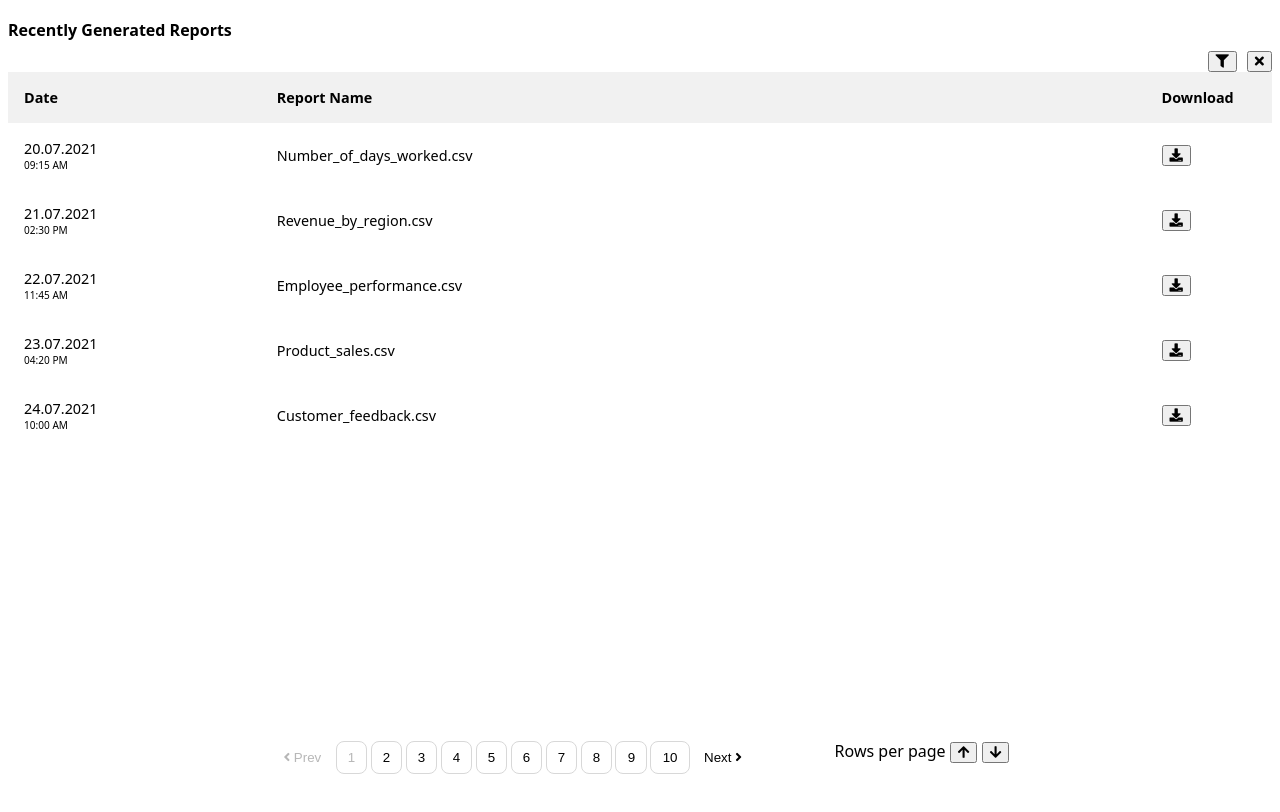
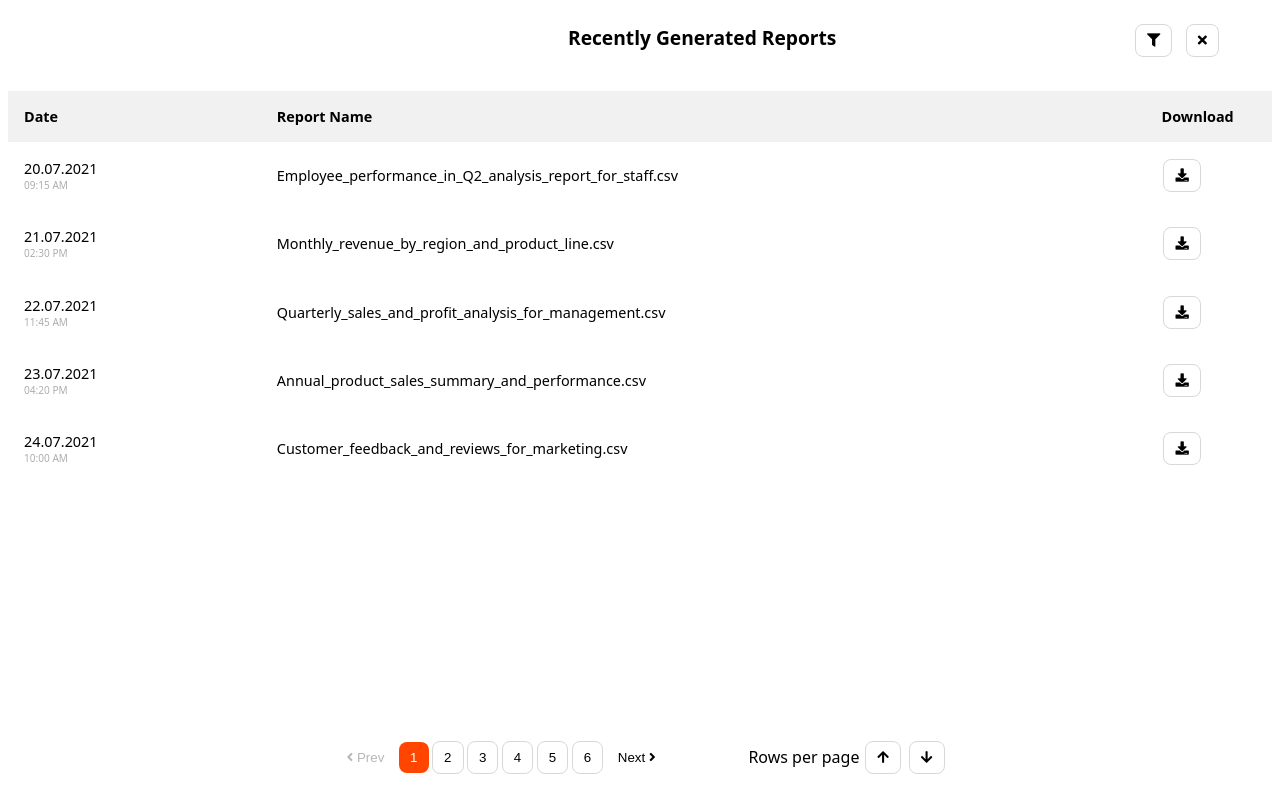
Before and after one commit to isaacngabirano/monterassignment, a Next.js app: page /dialog_box/dialogbox in a window 1280 px wide. Shown: the top 812 px of the page. Built offline with nearby package versions, Linux system fonts and the light colour scheme.

Commit message:
fixed styling, final touches, imported dialog to index page

```diff
--- a/src/components/DummyData.js
+++ b/src/components/DummyData.js
@@ -3,296 +3,181 @@
     index: 1,
     date: "20.07.2021",
     time: "09:15 AM",
-    name: "Number_of_days_worked.csv",
+    name: "Employee_performance_in_Q2_analysis_report_for_staff.csv",
   },
   {
     index: 2,
     date: "21.07.2021",
     time: "02:30 PM",
-    name: "Revenue_by_region.csv",
+    name: "Monthly_revenue_by_region_and_product_line.csv",
   },
   {
     index: 3,
     date: "22.07.2021",
     time: "11:45 AM",
-    name: "Employee_performance.csv",
+    name: "Quarterly_sales_and_profit_analysis_for_management.csv",
   },
-  { index: 4, date: "23.07.2021", time: "04:20 PM", name: "Product_sales.csv" },
+  {
+    index: 4,
+    date: "23.07.2021",
+    time: "04:20 PM",
+    name: "Annual_product_sales_summary_and_performance.csv",
+  },
   {
     index: 5,
     date: "24.07.2021",
     time: "10:00 AM",
-    name: "Customer_feedback.csv",
+    name: "Customer_feedback_and_reviews_for_marketing.csv",
   },
   {
     index: 6,
     date: "25.07.2021",
     time: "03:45 PM",
-    name: "Inventory_status.csv",
+    name: "Inventory_status_and_management_overview_report.csv",
   },
   {
     index: 7,
     date: "26.07.2021",
     time: "08:30 AM",
-    name: "Website_traffic.csv",
+    name: "Website_traffic_and_analytics_for_IT.csv",
   },
   {
     index: 8,
     date: "27.07.2021",
     time: "01:00 PM",
-    name: "Sales_forecast.csv",
+    name: "Sales_forecast_and_projection_for_next_quarter.csv",
   },
   {
     index: 9,
     date: "28.07.2021",
     time: "05:15 PM",
-    name: "Expense_report.csv",
+    name: "Expense_report_and_analysis_for_accounting.csv",
   },
   {
     index: 10,
     date: "29.07.2021",
     time: "09:45 AM",
-    name: "Project_timeline.csv",
+    name: "Project_timeline_and_planning_for_development.csv",
   },
   {
     index: 11,
     date: "30.07.2021",
     time: "02:00 PM",
-    name: "Number_of_days_worked.csv",
+    name: "Number_of_days_worked_and_timesheets_for_HR.csv",
   },
   {
     index: 12,
     date: "31.07.2021",
     time: "11:30 AM",
-    name: "Revenue_by_region.csv",
+    name: "Revenue_by_region_and_market_segment.csv",
   },
   {
     index: 13,
     date: "01.08.2021",
     time: "03:15 PM",
-    name: "Employee_performance.csv",
+    name: "Employee_performance_review_and_feedback.csv",
   },
   {
     index: 14,
     date: "02.08.2021",
     time: "09:00 AM",
-    name: "Product_sales.csv",
+    name: "Product_sales_and_inventory_management.csv",
   },
   {
     index: 15,
     date: "03.08.2021",
     time: "01:45 PM",
-    name: "Customer_feedback.csv",
+    name: "Customer_feedback_and_satisfaction_survey.csv",
   },
   {
     index: 16,
     date: "04.08.2021",
     time: "10:30 AM",
-    name: "Inventory_status.csv",
+    name: "Inventory_status_and_stock_analysis_for_operations.csv",
   },
   {
     index: 17,
     date: "05.08.2021",
     time: "04:00 PM",
-    name: "Website_traffic.csv",
+    name: "Website_traffic_and_user_behavior_analysis.csv",
   },
   {
     index: 18,
     date: "06.08.2021",
     time: "08:45 AM",
-    name: "Sales_forecast.csv",
+    name: "Sales_forecast_and_revenue_projection.csv",
   },
   {
     index: 19,
     date: "07.08.2021",
     time: "02:15 PM",
-    name: "Expense_report.csv",
+    name: "Expense_report_and_budget_analysis.csv",
   },
   {
     index: 20,
     date: "08.08.2021",
     time: "05:30 PM",
-    name: "Project_timeline.csv",
+    name: "Project_timeline_and_delivery_schedule_for_clients.csv",
   },
   {
     index: 21,
     date: "09.08.2021",
     time: "09:00 AM",
-    name: "Number_of_days_worked.csv",
+    name: "Number_of_days_worked_and_leave_records_for_staff.csv",
   },
   {
     index: 22,
     date: "10.08.2021",
     time: "03:30 PM",
-    name: "Revenue_by_region.csv",
+    name: "Revenue_by_region_and_product_category.csv",
   },
   {
     index: 23,
     date: "11.08.2021",
     time: "11:00 AM",
-    name: "Employee_performance.csv",
+    name: "Employee_performance_and_training_records.csv",
   },
   {
     index: 24,
     date: "12.08.2021",
     time: "02:45 PM",
-    name: "Product_sales.csv",
+    name: "Product_sales_and_customer_purchases.csv",
   },
   {
     index: 25,
     date: "13.08.2021",
     time: "09:15 AM",
-    name: "Customer_feedback.csv",
+    name: "Customer_feedback_and_support_tickets.csv",
   },
   {
     index: 26,
     date: "14.08.2021",
     time: "04:30 PM",
-    name: "Inventory_status.csv",
+    name: "Inventory_status_and_supply_chain_analysis.csv",
   },
   {
     index: 27,
     date: "15.08.2021",
     time: "08:00 AM",
-    name: "Website_traffic.csv",
+    name: "Website_traffic_and_page_performance_metrics.csv",
   },
   {
     index: 28,
     date: "16.08.2021",
     time: "01:15 PM",
-    name: "Sales_forecast.csv",
+    name: "Sales_forecast_and_market_trends_analysis.csv",
   },
   {
     index: 29,
     date: "17.08.2021",
     time: "05:45 PM",
-    name: "Expense_report.csv",
+    name: "Expense_report_and_cost_allocation.csv",
   },
   {
     index: 30,
     date: "18.08.2021",
     time: "10:15 AM",
-    name: "Project_timeline.csv",
-  },
-  {
-    index: 31,
-    date: "19.08.2021",
-    time: "02:30 PM",
-    name: "Number_of_days_worked.csv",
-  },
-  {
-    index: 32,
-    date: "20.08.2021",
-    time: "11:45 AM",
-    name: "Revenue_by_region.csv",
-  },
-  {
-    index: 33,
-    date: "21.08.2021",
-    time: "04:00 PM",
-    name: "Employee_performance.csv",
-  },
-  {
-    index: 34,
-    date: "22.08.2021",
-    time: "08:30 AM",
-    name: "Product_sales.csv",
-  },
-  {
-    index: 35,
-    date: "23.08.2021",
-    time: "01:00 PM",
-    name: "Customer_feedback.csv",
-  },
-  {
-    index: 36,
-    date: "24.08.2021",
-    time: "10:45 AM",
-    name: "Inventory_status.csv",
-  },
-  {
-    index: 37,
-    date: "25.08.2021",
-    time: "03:15 PM",
-    name: "Website_traffic.csv",
-  },
-  {
-    index: 38,
-    date: "26.08.2021",
-    time: "09:00 AM",
-    name: "Sales_forecast.csv",
-  },
-  {
-    index: 39,
-    date: "27.08.2021",
-    time: "02:45 PM",
-    name: "Expense_report.csv",
-  },
-  {
-    index: 40,
-    date: "28.08.2021",
-    time: "05:30 PM",
-    name: "Project_timeline.csv",
-  },
-  {
-    index: 41,
-    date: "29.08.2021",
-    time: "08:45 AM",
-    name: "Number_of_days_worked.csv",
-  },
-  {
-    index: 42,
-    date: "30.08.2021",
-    time: "03:30 PM",
-    name: "Revenue_by_region.csv",
-  },
-  {
-    index: 43,
-    date: "31.08.2021",
-    time: "10:15 AM",
-    name: "Employee_performance.csv",
-  },
-  {
-    index: 44,
-    date: "01.09.2021",
-    time: "04:00 PM",
-    name: "Product_sales.csv",
-  },
-  {
-    index: 45,
-    date: "02.09.2021",
-    time: "09:30 AM",
-    name: "Customer_feedback.csv",
-  },
-  {
-    index: 46,
-    date: "03.09.2021",
-    time: "01:45 PM",
-    name: "Inventory_status.csv",
-  },
-  {
-    index: 47,
-    date: "04.09.2021",
-    time: "10:00 AM",
-    name: "Website_traffic.csv",
-  },
-  {
-    index: 48,
-    date: "05.09.2021",
-    time: "03:30 PM",
-    name: "Sales_forecast.csv",
-  },
-  {
-    index: 49,
-    date: "06.09.2021",
-    time: "08:15 AM",
-    name: "Expense_report.csv",
-  },
-  {
-    index: 50,
-    date: "07.09.2021",
-    time: "02:45 PM",
-    name: "Project_timeline.csv",
+    name: "Project_timeline_and_milestone_tracking.csv",
   },
 ];
 
--- a/src/pages/dialog_box/dialogbox.js
+++ b/src/pages/dialog_box/dialogbox.js
@@ -2,7 +2,7 @@
 import Head from "next/head";
 import DummyData from "../../components/DummyData";
 
-const dialogbox = () => {
+const DialogBox = () => {
   const [currentPage, setCurrentPage] = useState(1);
   const [itemsPerPage, setItemsPerPage] = useState(5); //5rows per page by default
 
@@ -49,7 +49,8 @@
         />
       </Head>
       <div className="main">
-        <h1 className="title">Recently Generated Reports</h1>
+        <div className="section1">
+          <div className="title">Recently Generated Reports</div>
           <div className="head-buttons">
             <button className="icon-btn">
               <i className="fas fa-filter"></i>
@@ -58,7 +59,7 @@
               <i className="fas fa-times"></i>
             </button>
           </div>
-
+        </div>
         <div className="section2">
           <table>
             <thead>
@@ -77,7 +78,7 @@
                   </td>
                   <td>{item.name}</td>
                   <td>
-                    <button className="icon-btn">
+                    <button className="download-btn">
                       <i className="fas fa-download"></i>
                     </button>
                   </td>
@@ -96,11 +97,14 @@
             >
               <i className="fas fa-angle-left"></i> Prev
             </button>
+            {/* generating number of pages required */}
             {Array.from(
               { length: Math.ceil(DummyData.length / itemsPerPage) },
               (_, i) => (
                 <button
-                  className="icon-btn"
+                  className={`icon-btn ${
+                    currentPage === i + 1 ? "active-page" : "" //giving active button active-page class to make button orangered
+                  }`}
                   key={i + 1}
                   onClick={() => handlePageClick(i + 1)}
                   disabled={i + 1 === currentPage}
@@ -137,4 +141,4 @@
   );
 };
 
-export default dialogbox;
+export default DialogBox;
--- a/src/styles/globals.css
+++ b/src/styles/globals.css
@@ -1,9 +1,9 @@
 html{
   font-family: system-ui, -apple-system, BlinkMacSystemFont, 'Segoe UI', Roboto, Oxygen, Ubuntu, Cantarell, 'Open Sans', 'Helvetica Neue', sans-serif;
+  box-sizing: border-box;
 }
 
 .main{
-   /* width: 60%; */
    margin: 0 auto;
    display: flex;
    flex-direction: column;
@@ -13,9 +13,14 @@
 table{
   width: 100%;
   text-align: left;
-  /* border: 1px solid black; */
   border-collapse:collapse;
   font-size: 0.9rem;
+  margin-top: 0;
+  padding-top: 0;
+}
+
+.time{
+  color: rgb(173, 173, 173);
 }
 
 td{
@@ -48,29 +53,35 @@
 
 .section1{
   display: flex;
-  /* justify-content: space-between; */
+  justify-content: space-between;
   align-items: baseline;
   justify-content: center;
+  margin-top: 0;
+  padding-top: 0;
 }
 
 .head-buttons {
   display: flex;
   align-items: center;
   gap: 10px;
-  float: right;
   margin-left: auto;
+  margin-right: 3.2rem;
+  margin-bottom: 2rem;
 }
 
-.download-button{
-  display: flex;
-  flex-direction: column;
-  align-items: last baseline;
-
+.download-btn{
+  margin-left: 1.1rem;
 
 }
 
-h1{
-  font-size: 1rem;
+.title{
+  font-size: 1.2rem;
+  padding-bottom: 0;
+  margin-top: 1rem;
+  margin-left: 35rem;
+  font-weight: 600;
+  margin-bottom: 0;
+  padding-bottom: 0;
 }
 
 .section3{
@@ -81,7 +92,7 @@
   margin-bottom: 2rem;
 }
 
-.page-buttons>*{
+.page-buttons>*,.icon-btn,.download-btn{
   margin: 0.1rem;
   padding: 0.5rem 0.7rem;
   background-color: #fff;
@@ -92,7 +103,23 @@
   border: none;
 }
 
+.download-btn{
+  font-weight: lighter;
+}
+
 .section3>.page-buttons>.icon-btn:hover{
   color: #fff;
   background-color: orangered;
 }
+
+
+
+button:hover{
+  cursor: pointer;
+}
+
+.icon-btn.active-page {
+  color: #fff;
+  background-color: orangered;
+  border: none;
+}
```
Also changed, not shown: src/pages/about.js (deleted, +0 -7 lines), src/pages/index.js (+4 -3 lines). Lines whose indentation alone changed are shown as unchanged.
